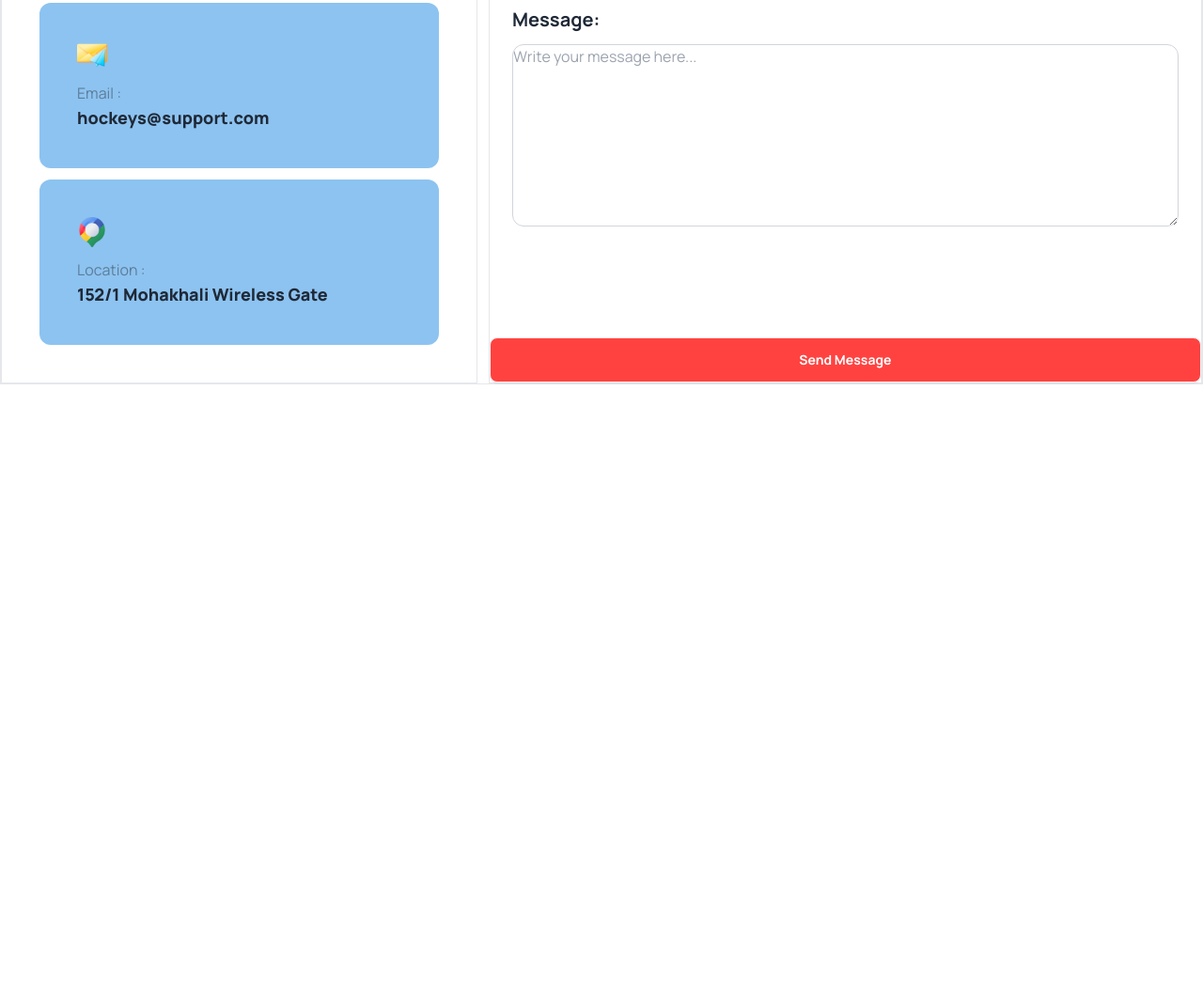
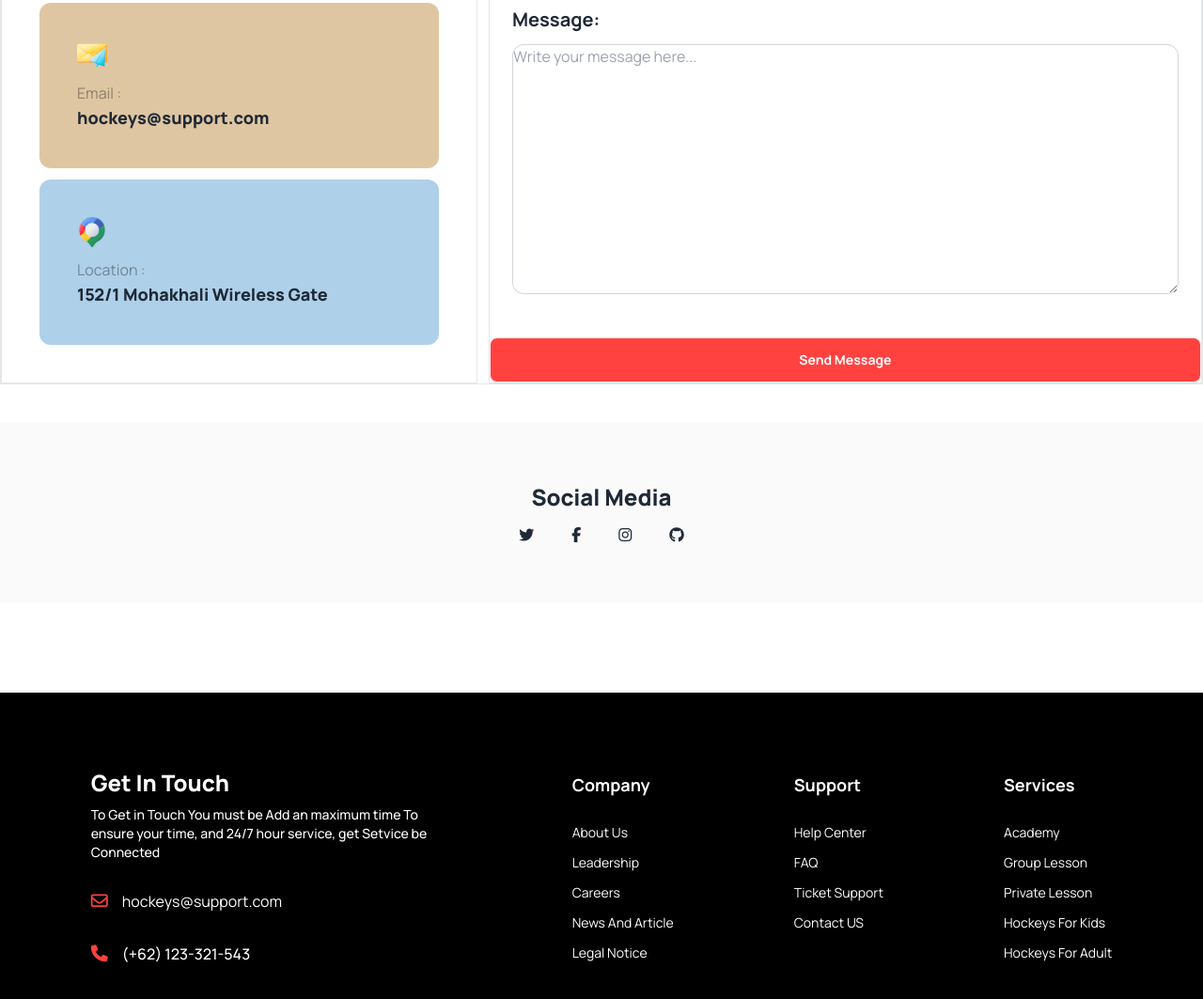
Before and after one commit to shakircseit/BA9-Hoookeys, a plain HTML site: page index.html in a window 1280 px wide. Shown: the part 5101-6164 px from the top of the page at 94% size. Before the commit the page ends 5606 px from the top, so only its background shows below. Drawn offline with nearby package versions, Linux system fonts and the light colour scheme.

Commit message:
footer section created

```diff
--- a/index.html
+++ b/index.html
@@ -553,7 +553,7 @@
         </div>
         <!-- Phone container Ends -->
         <!-- Email Container Starts -->
-        <div class="bg-[#8dc3f0] px-10 py-10 rounded-xl">
+        <div class="bg-[#dfc6a2] px-10 py-10 rounded-xl">
           <img class="w-[32px] mb-3" src="./Images/Group 1171275318.png" alt="">
          <span class="text-[#13131866] text-base">Email : </span>
          <br>
@@ -561,7 +561,7 @@
         </div>
         <!-- Email Container Ends -->
         <!-- Location Container Starts -->
-        <div class="bg-[#8dc3f0] px-10 py-10 rounded-xl">
+        <div class="bg-[#aed0e9] px-10 py-10 rounded-xl">
           <img class="w-[32px] mb-3" src="./Images/Group 1171275321.png" alt="">
          <span class="text-[#13131866] text-base">Location :</span>
          <br>
@@ -599,7 +599,7 @@
            <!-- c3 starts -->
             <div class="my-3 mx-6">
               <h4 class="text-xl font-bold mb-3">Message:</h4>
-              <textarea class="w-full border border-gray-300 rounded-xl" rows="8" cols="50" placeholder="Write your message here..."></textarea>
+              <textarea class="w-full border border-gray-300 rounded-xl" rows="11" cols="50" placeholder="Write your message here..."></textarea>
                 </textarea>
             </div>
             <button class="btn bg-primary px-auto py-3 w-full flex flex-col lg:absolute lg:bottom-0 text-white ">Send Message</button>
@@ -608,10 +608,72 @@
       </div>
 
     </section>
-
+     <!-- social media section  starts-->
+     <section class="my-10">
+      <div class="bg-[#13131805] flex gap-4 flex-col justify-center items-center h-48">
+        <h4 class=" text-lg lg:text-2xl font-extrabold">Social Media</h4>
+        <div class="flex gap-6 lg:gap-10">
+          <i class="fa-brands fa-twitter"></i>
+          <i class="fa-brands fa-facebook-f"></i>
+          <i class="fa-brands fa-instagram"></i>
+          <i class="fa-brands fa-github"></i>
+        </div>
+      </div>
+     </section>
+     <!-- social media section ends -->
    </main>
-   <footer>
-
-   </footer>
+    <footer class="bg-black text-white px-12 py-20 flex justify-center items-center flex-col lg:flex-row gap-20 lg:gap-32 ">
+      <!-- div 1 start -->
+     <div>
+      <div class="space-y-2 text-center lg:text-start">
+        <h2 class="text-2xl font-extrabold">Get In Touch</h2>
+        <p class="text-sm font-medium w-96">To Get in Touch You must be Add an maximum time To ensure
+         your time, and 24/7 hour service, get Setvice be Connected
+        </p>
+         <p class="py-5">
+          <i class="fa-regular fa-envelope text-lg text-primary mr-3 "></i>
+          <span>hockeys@support.com</span>
+         </p>
+         <p>
+          <i class="fa-solid fa-phone text-lg text-primary mr-3"></i>
+          <span class="text-base font-medium">(+62) 123-321-543</span>
+         </p>
+       </div>
+     </div>
+     <!-- div 1 ends -->
+     <!-- div 2 strs -->
+     <div class="flex justify-between gap-32">
+       <div>
+        <h4 class="text-lg pb-6 font-bold text-center lg:text-start">Company</h4>
+        <div class="space-y-2 text-center lg:text-start">
+          <p><a class="text-sm"> About Us</a></p>
+          <p><a class="text-sm">Leadership</a></p>
+          <p><a class="text-sm"> Careers</a></p>
+          <p><a class="text-sm">News And Article</a></p>
+          <p><a class="text-sm">Legal Notice</a></p>
+        </div>
+       </div>
+       <div>
+        <h4 class="text-lg pb-6 font-bold text-center lg:text-start">Support</h4>
+        <div class="space-y-2 text-center lg:text-start">
+          <p><a class="text-sm">Help Center</a></p>
+          <p><a class="text-sm">FAQ</a></p>
+          <p><a class="text-sm">Ticket Support</a></p>
+          <p><a class="text-sm">Contact US</a></p>
+        </div>
+       </div>
+     </div>
+     <div>
+      <h4 class="text-lg pb-6 font-bold text-center lg:text-start">Services</h4>
+      <div class="space-y-2 text-center lg:text-start">
+        <p><a class="text-sm">Academy</a></p>
+        <p><a class="text-sm">Group Lesson</a></p>
+        <p><a class="text-sm">Private Lesson</a></p>
+        <p><a class="text-sm">Hockeys For Kids</a></p>
+        <p><a class="text-sm">Hockeys For Adult</a></p>
+      </div>
+     </div>
+     <!-- div 4 ends -->
+    </footer>
 </body>
 </html>
```
